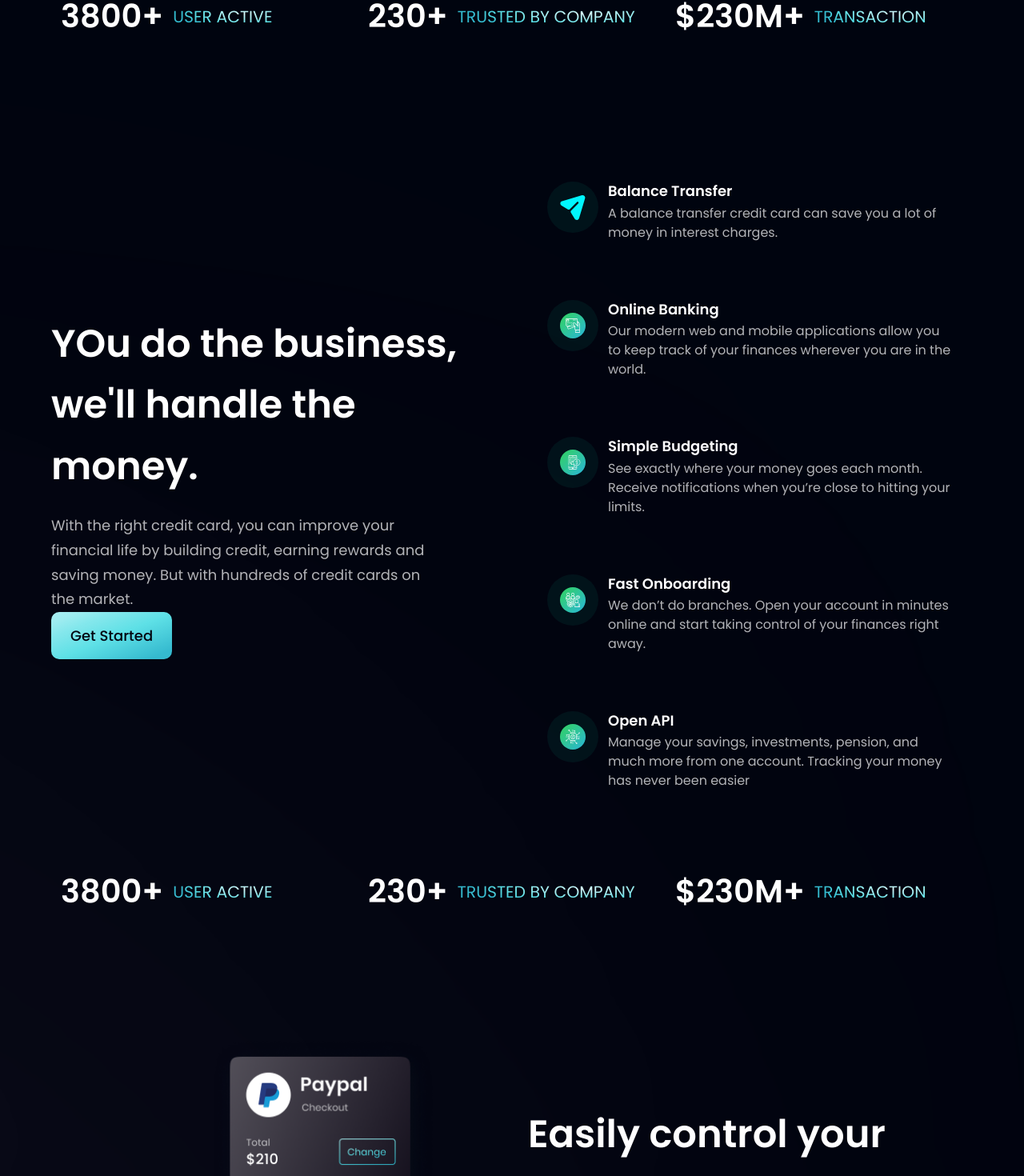
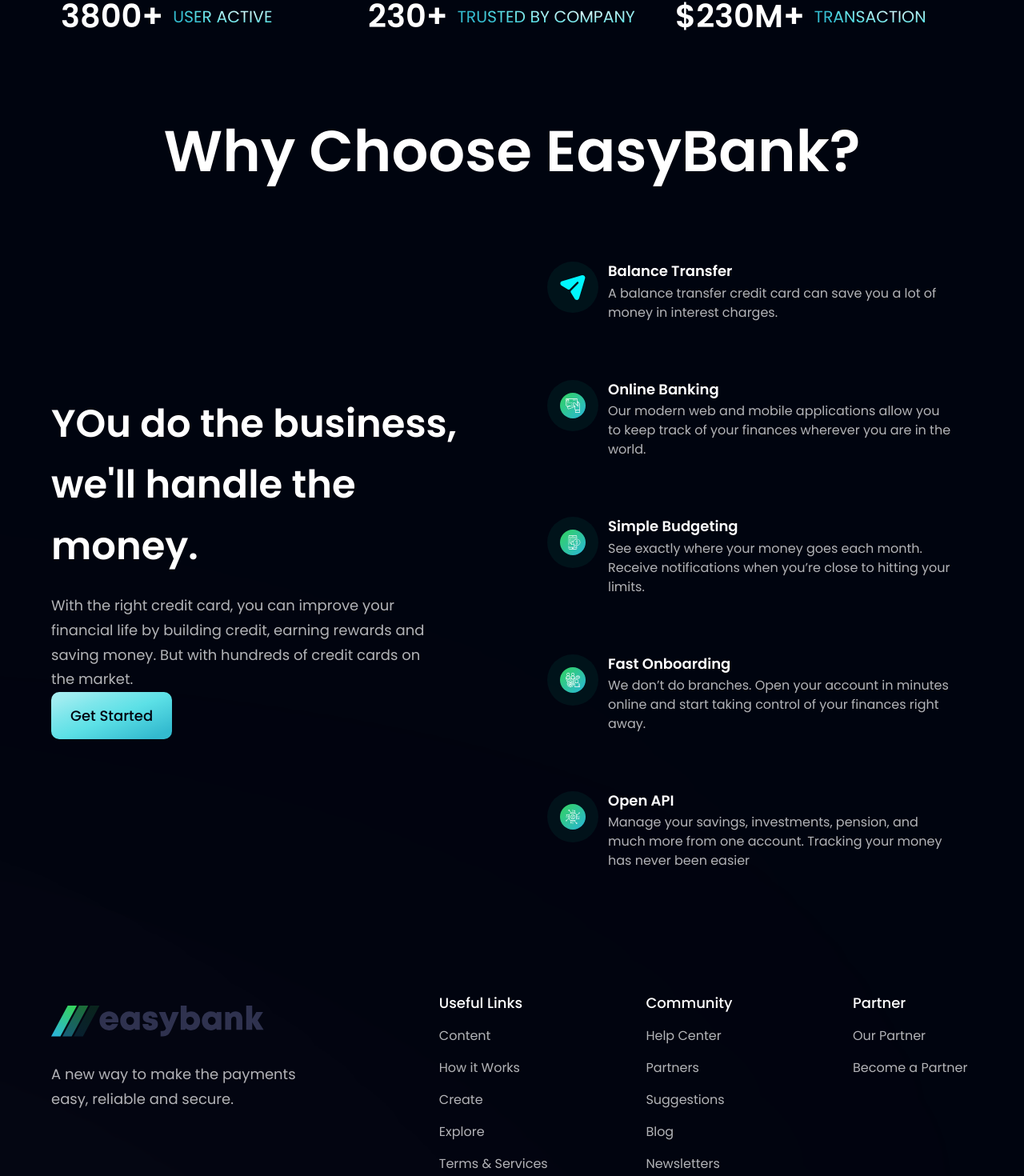
Before and after one commit to tedkelvin19/Banker-App, a React (Vite) app: page / in a window 1280 px wide. Shown: the part 806-2276 px from the top of the page at 80% size. Built offline with nearby package versions, Linux system fonts and the light colour scheme.

Commit message:
edited business content

```diff
--- a/src/components/Business.jsx
+++ b/src/components/Business.jsx
@@ -2,6 +2,7 @@
 import styles, {layout} from "../style"
 import {features} from "../Constants"
 import Buttons from './Buttons'
+import Footer from './Footer'
 
 const FeatureCard = ({ icon, title, content, index }) => (
   <div className={`flex flex-row p-6 rounded-[20px] ${index !== features.length - 1 ? "mb-6" : "mb-0"} feature-card`}>
@@ -20,7 +21,11 @@
 );
 
 const Business = () => (
-    <section id='features' className={layout.section}>
+    <div>
+       <h1 className='flex-1 font-poppins font-semibold ss:text-[72px] text-[52px] text-white text-center ss:leading-[100px] leading-[75px]'>
+            Why Choose EasyBank?
+          </h1>
+      <section id='features' className={layout.section}>
       <div className={layout.sectionInfo}>
         <h2 className={styles.heading2}>YOu do the business, <br className='sm:block hidden' /> we'll handle the money.</h2>
         <p className={`${styles.paragraph} max-w-[470px] mt-5`}>
@@ -36,6 +41,10 @@
       ))}
     </div>
     </section>
+
+      <Footer />
+    </div>
+
   )
 
 export default Business
```
